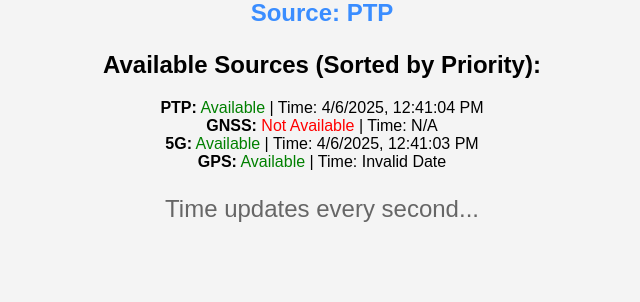
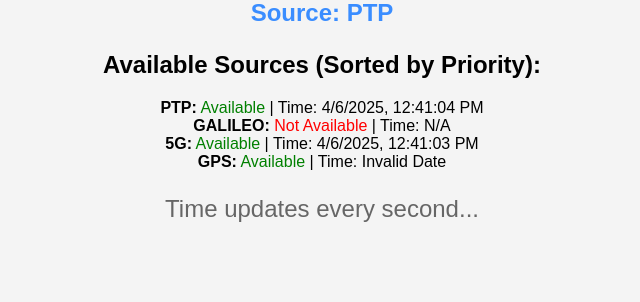
Before and after one commit to OldComputerFan/Hackathon-FrHack-Showcase, a Flask app: page / in a window 1280 px wide. Shown: the part 230-532 px from the top of the page, without its empty margins (318-958 px from the left). Run offline with Flask 3, Linux system fonts and the light colour scheme.

Commit message:
Changed GNSS to Galileo

```diff
--- a/config.py
+++ b/config.py
@@ -1,10 +1,10 @@
 # Configuration file for time synchronization
 
 # List of time sources in order of priority
-TIME_PRIORITY = ["PTP", "GNSS", "5G", "GPS"]  # 5G is now the network source
+TIME_PRIORITY = ["PTP", "GALILEO", "5G", "GPS"]  # 5G is now the network source
 
 # Simulation flags
-SIMULATE_GNSS_FAILURE = False
+SIMULATE_GALILEO_FAILURE = False
 SIMULATE_PTP_NOISE = False
 SIMULATE_NETWORK_JITTER = False
 SIMULATE_GPS_FAILURE = False  # For GPS simulation
--- a/main.py
+++ b/main.py
@@ -5,10 +5,10 @@ from datetime import datetime
 from threading import Thread
 
 # Importing the time retrieval functions from their respective modules
-from gnss_time import get_gnss_time
+from galileo_time import get_galileo_time
 from ptp_time import get_ptp_time
 from network_time import get_network_time
-from config import SIMULATE_GNSS_FAILURE, SIMULATE_PTP_NOISE, SIMULATE_NETWORK_JITTER, TIME_PRIORITY, SIMULATE_GPS_FAILURE
+from config import SIMULATE_GALILEO_FAILURE, SIMULATE_PTP_NOISE, SIMULATE_NETWORK_JITTER, TIME_PRIORITY, SIMULATE_GPS_FAILURE
 from gps import get_gps_time
 
 app = Flask(__name__)
@@ -18,11 +18,11 @@ current_time = {"time": "", "source": "", "sources": {}}
 
 
 def get_time_by_source(source):
-    if source == "GNSS":
-        result = get_gnss_time()
-        if isinstance(result, str):  # GNSS failure case
+    if source == "GALILEO":
+        result = get_galileo_time()
+        if isinstance(result, str):  # GALILEO failure case
             return None
-        return result, "GNSS"
+        return result, "GALILEO"
 
     elif source == "PTP":
         result = get_ptp_time()
--- a/templates/index.html
+++ b/templates/index.html
@@ -58,7 +58,7 @@
 
                     // Sort sources based on the TIME_PRIORITY order
                     const sortedSources = data.sources;
-                    const priorityOrder = ['PTP', 'GNSS', '5G', 'GPS']; // Priority list (the order in backend)
+                    const priorityOrder = ['PTP', 'GALILEO', '5G', 'GPS']; // Priority list (the order in backend)
 
                     priorityOrder.forEach(source => {
                         const sourceData = sortedSources[source];
```
Also changed, not shown: galileo_time.py (renamed from gnss_time.py, +5 -5 lines), README.md.
